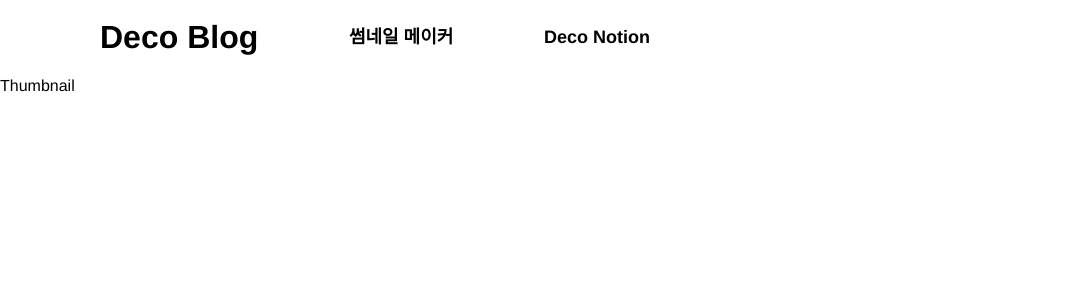
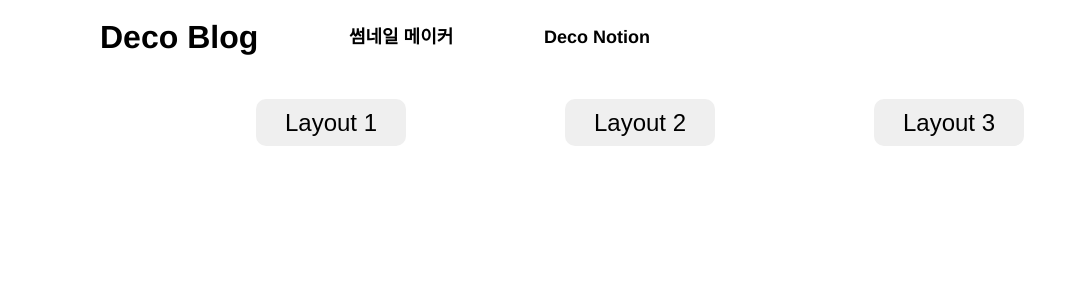
Before and after one commit to baesee0806/Deco-blog, a React (Vite) app: page /thumbnail in a window 1280 px wide. Shown: the top 300 px of the page, without its empty margins (0-1087 px from the left). Built offline with nearby package versions, Linux system fonts and the light colour scheme.

Commit message:
design : LayoutBtn component 구현
- 썸네일 메이커 페이지의 레이아웃 버튼 component를 구현 하였습니다.

Relate to : #3

```diff
--- /dev/null
+++ b/src/components/thumbnail/LayoutBtn.tsx
@@ -0,0 +1,28 @@
+import styled from "styled-components";
+
+function LayoutBtn() {
+  return (
+    <Container>
+      <LayoutButton>Layout 1</LayoutButton>
+      <LayoutButton>Layout 2</LayoutButton>
+      <LayoutButton>Layout 3</LayoutButton>
+    </Container>
+  );
+}
+
+const Container = styled.div`
+  width: 768px;
+  height: 47px;
+  display: flex;
+  justify-content: space-between;
+  margin-bottom: 28px;
+`;
+
+const LayoutButton = styled.button`
+  width: 150px;
+  height: 47px;
+  border: none;
+  border-radius: 10px;
+  font-size: 24px;
+`;
+export default LayoutBtn;
--- a/src/pages/Thumbnail.tsx
+++ b/src/pages/Thumbnail.tsx
@@ -1,7 +1,17 @@
-import React from "react";
+import styled from "styled-components";
+import LayoutBtn from "../components/thumbnail/LayoutBtn";
 
 function Thumbnail() {
-  return <div>Thumbnail</div>;
+  return (
+    <Container>
+      <LayoutBtn />
+    </Container>
+  );
 }
 
+const Container = styled.main`
+  width: 768px;
+  margin: 25px auto 0 auto;
+`;
+
 export default Thumbnail;
```
